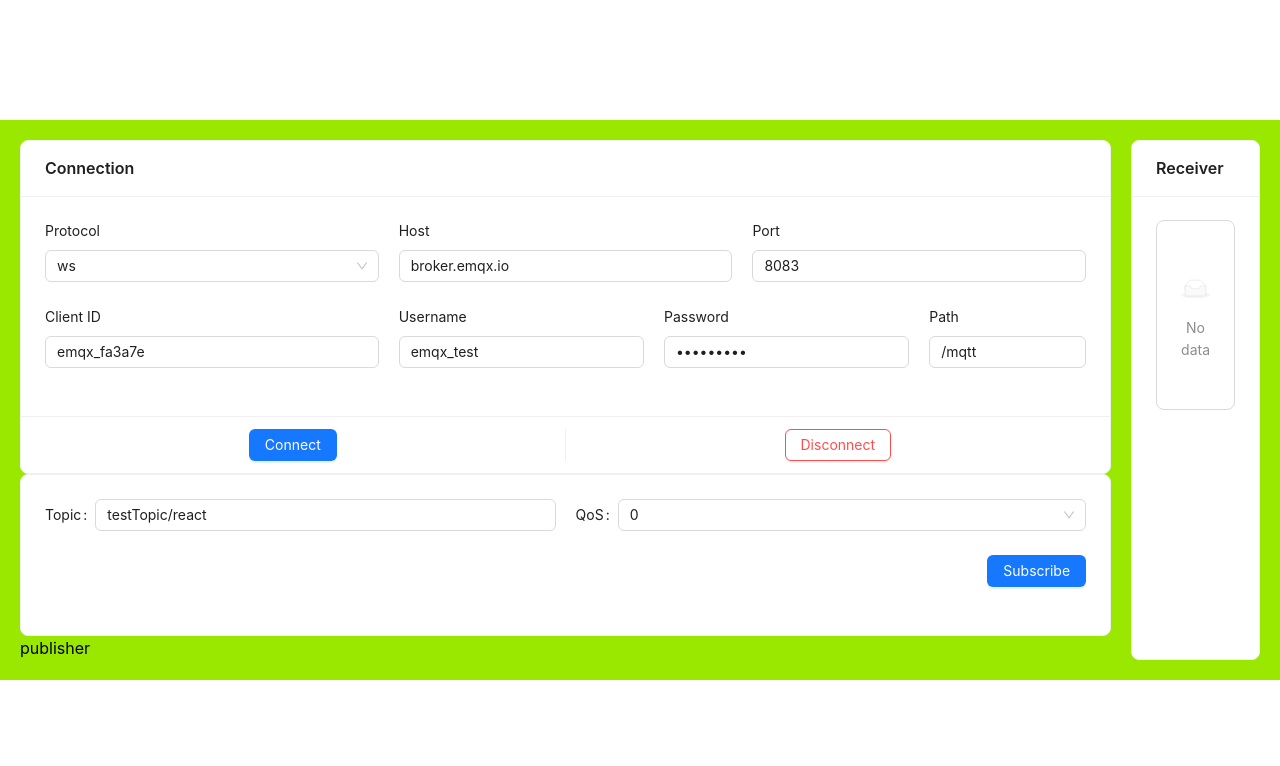
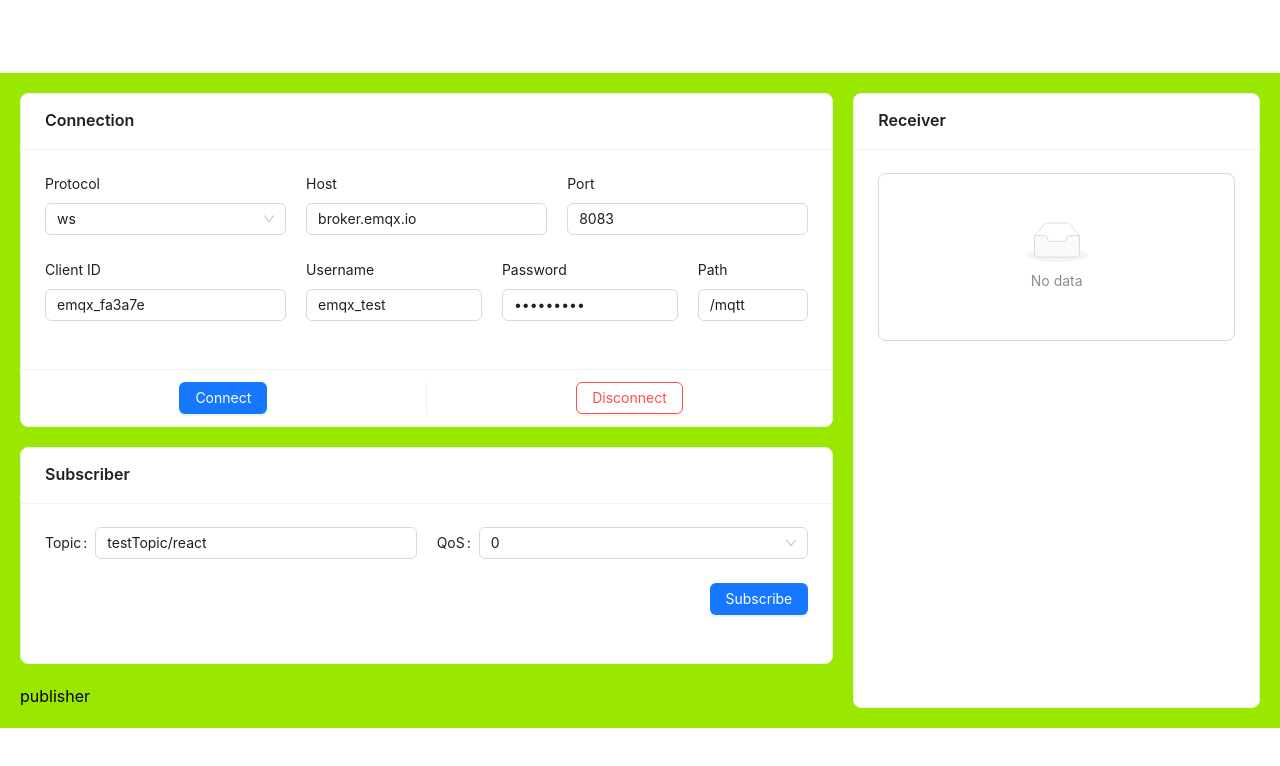
Before and after one commit to JEONG-JI-HEON/mqtt-study, a React (Vite) app: page / in a window 1280 px wide. Shown: the top 766 px of the page. Built offline with nearby package versions, Linux system fonts and the light colour scheme.

Commit message:
design modify

```diff
--- a/src/components/Receiver.jsx
+++ b/src/components/Receiver.jsx
@@ -1,5 +1,5 @@
+import { Card, List } from "antd";
 import React, { useEffect, useState } from "react";
-import { Card, List } from "antd";
 
 const Receiver = ({ payLoad }) => {
   const [messages, setMessages] = useState([]);
--- a/src/components/Subscriber.jsx
+++ b/src/components/Subscriber.jsx
@@ -25,7 +25,7 @@ const Subscriber = ({ sub, unSub, showUnSub }) => {
   };
 
   return (
-    <Card>
+    <Card title="Subscriber">
       <Form form={form} initialValues={record} onFinish={onFinish}>
         <Row gutter={20}>
           <Col span={12}>
--- a/src/pages/MainPage/MainPage.jsx
+++ b/src/pages/MainPage/MainPage.jsx
@@ -104,13 +104,23 @@ const MainPage = () => {
     }
   };
 
+  const mqttPublish = (context) => {
+    if (client) {
+      const { topic, qos, payload } = context;
+      console.log(payload);
+      // client.publish(topic, payload, { qos },(err)=>{
+
+      // });
+    }
+  };
+
   return (
     <div className={styles["main"]}>
       <div className={styles["left"]}>
         <Connection connect={mqttConnect} disconnect={mqttDisconnect} connectStatus={connectStatus} />
         <QosOption.Provider value={qosOption}>
           <Subscriber sub={mqttSub} unSub={mqttUnSub} showUnSub={isSubed} />
-          <Publisher payload={payload} />
+          <Publisher publish={mqttPublish} />
         </QosOption.Provider>
       </div>
       <div className={styles["right"]}>
--- a/src/pages/MainPage/mainPage.module.scss
+++ b/src/pages/MainPage/mainPage.module.scss
@@ -4,4 +4,13 @@
   background-color: rgb(154, 231, 0);
   padding: 20px;
   box-sizing: border-box;
+  .left {
+    flex: 2;
+    display: flex;
+    flex-direction: column;
+    row-gap: 20px;
+  }
+  .right {
+    flex: 1;
+  }
 }
```
